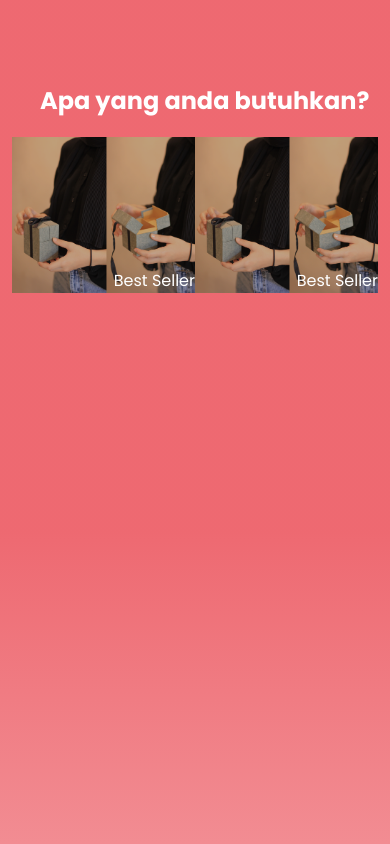
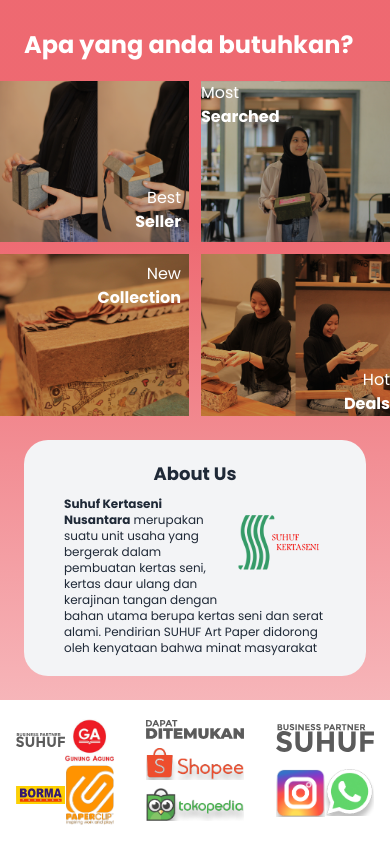
Before and after one commit to Web-CV-Suhuf-Kertaseni-Nusantara/website-suhuf, a Next.js app: page / in a window 390 px wide. Shown: the part 2380-3224 px from the top of the page. Built offline with nearby package versions, Linux system fonts and the light colour scheme.

Commit message:
responsip mobile don

```diff
--- a/package.json
+++ b/package.json
@@ -17,5 +17,8 @@
     "react": "18.2.0",
     "react-dom": "18.2.0",
     "tailwindcss": "3.3.3"
+  },
+  "devDependencies": {
+    "tailwind-scrollbar": "^3.0.5"
   }
 }
--- a/src/app/page.js
+++ b/src/app/page.js
@@ -71,8 +71,8 @@ export default function Home() {
             <p style={poppins.style} className='text-[65px] md:text-8xl  font-bold text-transparent bg-clip-text bg-gradient-to-b from-redbg/[.61] md:from-[30%] from-[30%] to-white md:to-[45%] to-[48%]'>Categories</p>
          </span>
          <section className='page-3 flex  flex-col bg-gradient-to-b bg-opacity-100 from-redbg/[.61] from-60% to-redbg/[.3]'>
-            <div id='categories' style={poppins.style} className='min-h-[200vh]'><Dashboard3/></div>
-            {/* <div id='profil-suhuf' style={poppins.style} className='min-h-[50vh] p-32'><ProfilSuhuf/></div> */}
+            <div id='categories' style={poppins.style} className='min-h-fit'><Dashboard3/></div>
+            <div id='profil-suhuf' style={poppins.style} className='min-h-fit md:p-32 p-6'><ProfilSuhuf/></div>
          </section>
          <section id="contact-person" className='page-3 h-fit bg-white'>
             <CustomFooter/>
--- a/src/components/dashboard/dashboard3.js
+++ b/src/components/dashboard/dashboard3.js
@@ -63,7 +63,7 @@ export default function Dashboard3() {
                         </Link>
                     </div>}
             </section>
-            <div className="w-[100%] pl-10 md:ml-24 font-bold text-white text-2xl md:text-5xl mt-24 mb-5">Apa yang anda butuhkan?</div>
+            <div className="w-[100%] pl-6 md:ml-24 font-bold text-white text-2xl md:text-5xl md:mt-24 mt-10 mb-5">Apa yang anda butuhkan?</div>
             {
                 resize == true ?
                 <div className="w-full grid grid-cols-2 pl-5 gap-2">
@@ -84,14 +84,22 @@ export default function Dashboard3() {
                             <p className="drop-shadow-[0_4px_4px_rgba(0,0,0,0.4)] text-right"><span className="font-normal">Hot</span> <br/> Deals</p>
                     </div>
                 </div> :
-                <div className="w-full grid grid-cols-2 px-3">
+                <div className="grid grid-cols-2 gap-3 md:px-3">
                     <Link href={'/product'} className="h-full grid place-items-end">
-                            <p className="absolute text-white outline-white z-10">Best Seller</p>
+                            <p className="absolute text-white outline-white z-10 pb-2 pr-2 font-bold text-right"><span className="font-normal">Best</span><br/> Seller</p>
                             <Image src={'/need1.png'} height={0} width={0} sizes="160px" alt="" className="object-cover w-auto brightness-[.75] z-0"/>
                     </Link>
+                    <Link href={'/product'} className="h-full grid place-items-start">
+                            <p className="absolute text-white outline-white z-10 font-bold"><span className="font-normal">Most</span><br/>Searched</p>
+                            <Image src={'/need2.png'} height={0} width={0} sizes="160px" alt="" className="object-cover w-auto brightness-[.75] z-0"/>
+                    </Link>
+                    <Link href={'/product'} className="h-full w-full flex flex-col place-items-end">
+                            <p className="absolute text-white outline-white z-10 text-right font-bold pr-2 pt-2"><span className="font-normal">New</span> <br/>Collection</p>
+                            <Image src={'/need3.png'} height={0} width={0} sizes="160px" alt="" className="object-cover w-auto brightness-[.75] z-0"/>
+                    </Link>
                     <Link href={'/product'} className="h-full grid place-items-end">
-                            <p className="absolute text-white outline-white z-10">Best Seller</p>
-                            <Image src={'/need1.png'} height={0} width={0} sizes="160px" alt="" className="object-cover w-auto brightness-[.75] z-0"/>
+                            <p className="absolute text-white outline-white z-10 text-right font-bold"><span className="font-normal">Hot</span><br/>Deals</p>
+                            <Image src={'/need4.png'} height={0} width={0} sizes="160px" alt="" className="object-cover w-auto brightness-[.75] z-0"/>
                     </Link>
 
                 </div>
--- a/src/components/dashboard/profil-suhuf.js
+++ b/src/components/dashboard/profil-suhuf.js
@@ -2,10 +2,13 @@ import Image from "next/image";
 
 export default function ProfilSuhuf() {
     return(
-        <main className="bg-gray-100 flex flex-col p-10 rounded-3xl text-gray-800 text-justify">
-            <div className="font-bold text-2xl">About Us</div>
-            <div className="font-regular flex flex-row items-center">
-                <p>
+        <main className="bg-gray-100 flex flex-col px-10 md:pt-5 md:pb-0 pb-5 pt-5 rounded-3xl text-gray-800">
+            <div className="font-bold text-lg md:text-2xl mb-2 md:self-start self-center"><p>About Us</p></div>
+            <div className="md:text-base text-xs flex flex-row md:items-start h-40 md:h-[100%] overflow-y-scroll">
+                <p className="">
+                    <span>
+                    <Image src={'/suhuf.png'} height={0} width={0} sizes='15px' alt='' className="float-right block md:hidden w-24"/>
+                    </span>
                     <span className="font-bold">Suhuf Kertaseni Nusantara</span> merupakan suatu unit usaha yang bergerak dalam pembuatan kertas seni,
                     kertas daur ulang dan kerajinan tangan dengan bahan utama berupa kertas seni dan serat alami.
                     Pendirian SUHUF Art Paper didorong oleh kenyataan bahwa minat masyarakat terhadap pengguna kriya kertas seni
@@ -14,7 +17,8 @@ export default function ProfilSuhuf() {
                     adalah berupa kertas buatan tangan, alat tulis, bingkai foto, kartu ucapan, kartu undangan, buku catatan, kotak atau box Hadiah dan
                     bahan-bahan dasar untuk untuk hiasan lainnya yang terbuat dari serat alami.
                 </p>
-                <Image src={'/suhuf.png'} height={0} width={0} sizes='250px' alt='' className="w-auto"/>
+                <Image src={'/suhuf.png'} height={0} width={0} sizes='200px' alt='' className="md:block hidden -translate-y-5 w-auto"/>
+
             </div>
         </main>
     )
--- a/src/components/footer.js
+++ b/src/components/footer.js
@@ -4,13 +4,23 @@ export default function CustomFooter() {
     return(
         <main className="grid grid-cols-3 ">
             <div className="w-full grid grid-cols-2  place-items-center p-4">
-                <div className="bg- grid self-center"><Image src={'/business-partner.svg'} alt="" height={0} width={0} sizes='20px' className="w-48"/></div>
+                <div><Image src={'/business-partner.svg'} alt="" height={0} width={0} sizes='20px' className="w-48"/></div>
                 <div><Image src={'/footer-img2.png'} height={0} width={0} sizes='150px' alt='' className="w-auto"/></div>
                 <div><Image src={'/footer-img1.png'} height={0} width={0} sizes='150px' alt='' className="w-auto"/></div>
                 <div><Image src={'/footer-img3.png'} height={0} width={0} sizes='150px' alt='' className="w-auto"/></div>
             </div>
-            <div className="bg-red-200 w-full grid place-content-center">2</div>
-            <div className="bg-yellow-500 w-full">3</div>
+            <div className="w-full grid grid-cols-1 place-items-center p-4">
+                <div><Image src={'/dapat-di-temukan.svg'} alt="" height={0} width={0} sizes='20px' className="w-48"/></div>
+                <div><Image src={'/footer-img4.png'} height={0} width={0} sizes='150px' alt='' className="w-auto"/></div>
+                <div><Image src={'/footer-img5.png'} height={0} width={0} sizes='150px' alt='' className="w-auto"/></div>
+            </div>
+            <div className="w-full grid grid-cols-1  place-items-center p-4">
+                <div><Image src={'/business-partner.svg'} alt="" height={0} width={0} sizes='20px' className="w-48"/></div>
+                <div className="grid grid-cols-2">
+                    <Image src={'/footer-img6.png'} height={0} width={0} sizes='150px' alt='' className="w-auto"/>
+                    <Image src={'/footer-img7.png'} height={0} width={0} sizes='150px' alt='' className="w-auto"/>
+                </div>
+            </div>
         </main>
     )
 }
--- a/tailwind.config.js
+++ b/tailwind.config.js
@@ -51,5 +51,7 @@ module.exports = {
       })
     },
   },
-  plugins: [],
+  plugins: [
+    require('tailwind-scrollbar'),
+  ],
 }
```
Also changed, not shown: 1 other file (tests, documents, lock files or other folders).
